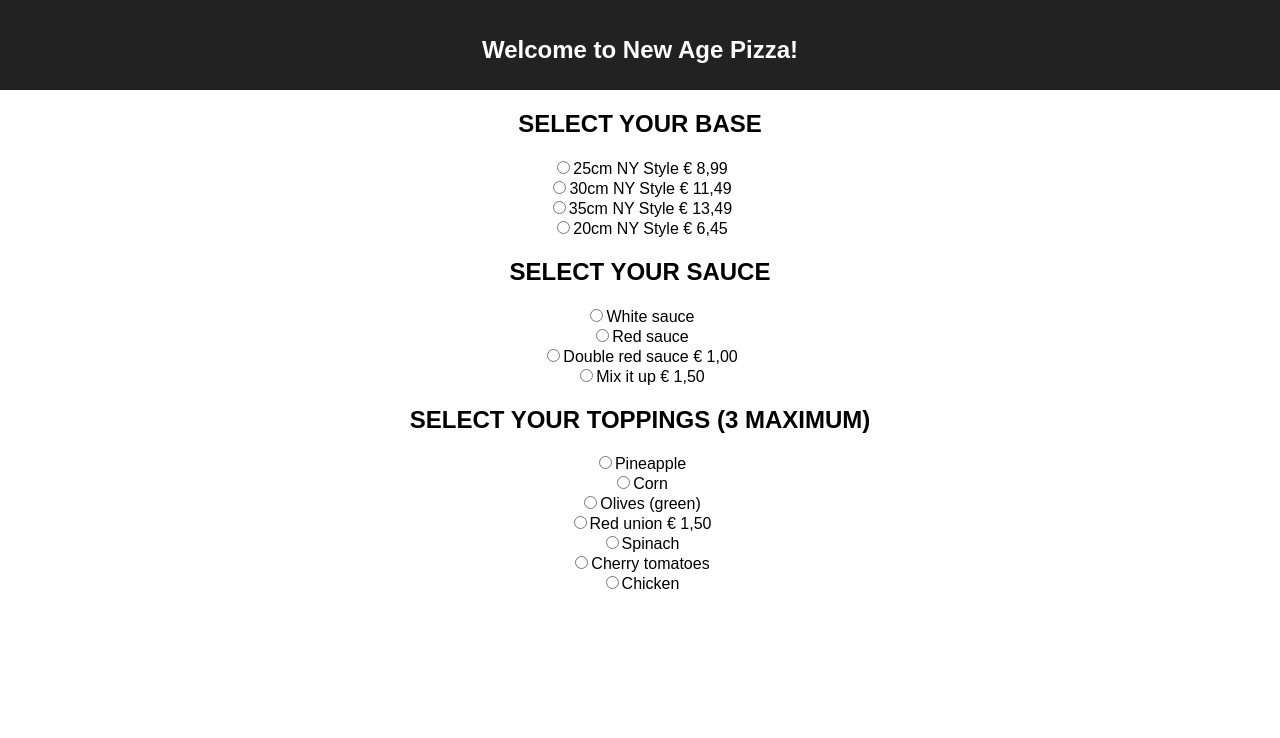
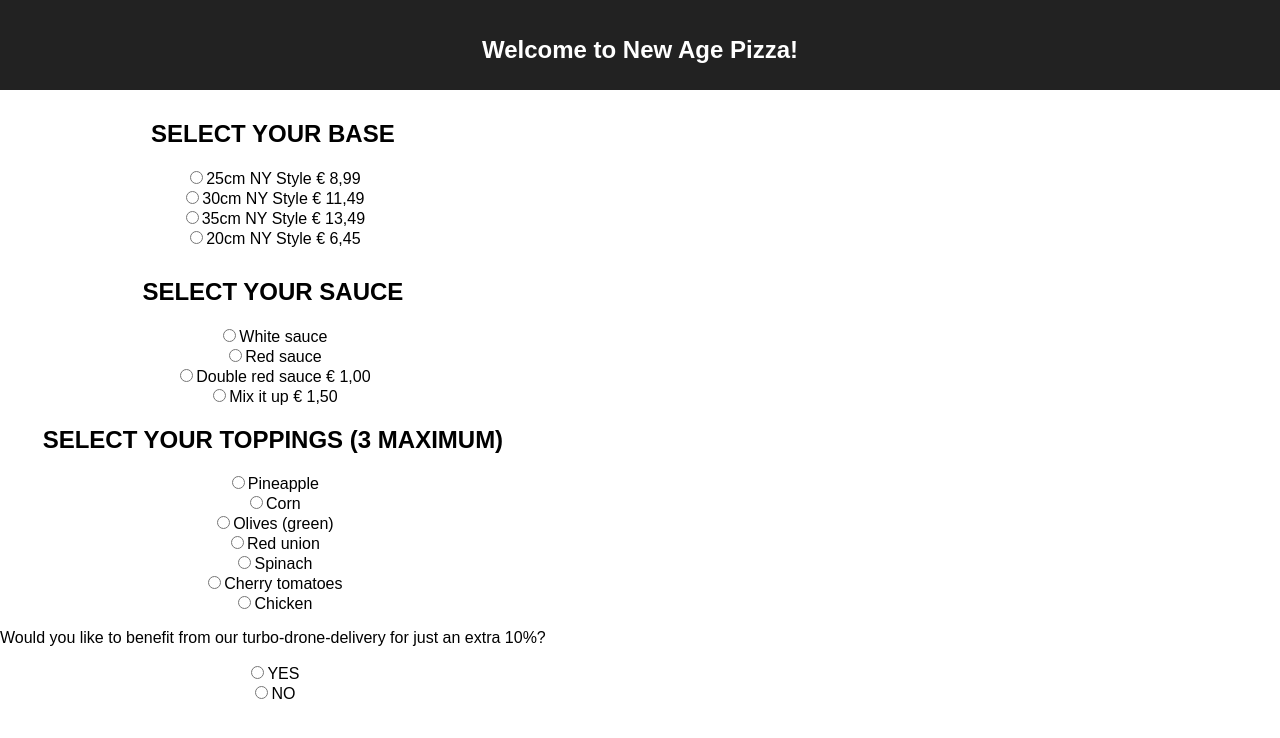
Before and after one commit to Nokeed24/week-6-assignment, a React (Create React App) app: page / in a window 1280 px wide. Shown: the top 738 px of the page. Built offline with nearby package versions, Linux system fonts and the light colour scheme.

Commit message:
trying to convert all to controlled components- RISKY COMMIT

```diff
--- a/src/App.css
+++ b/src/App.css
@@ -1,4 +1,6 @@
 .App {
+  display: flex;
+  flex-direction: column;
   text-align: center;
 }
 
@@ -12,3 +14,8 @@
 .App-title {
   font-size: 1.5em;
 }
+
+.mainbody {
+  display: flex;
+  flex-direction: row;
+}
--- a/src/App.js
+++ b/src/App.js
@@ -2,6 +2,7 @@ import React, { Component } from 'react';
 import BaseSelection from './components/BaseSelection'
 import SauceSelection from './components/SauceSelection'
 import ToppingSelection from './components/ToppingSelection'
+import Configuration from './containers/Configuration'
 import './App.css';
 
 class App extends Component {
@@ -11,9 +12,9 @@ class App extends Component {
         <header className="App-header">
           <h1 className="App-title">Welcome to New Age Pizza!</h1>
         </header>
-        <BaseSelection/>
-        <SauceSelection />
-        <ToppingSelection />
+        <div className="mainbody">
+          <Configuration />
+        </div>
       </div>
     );
   }
--- a/src/components/BaseSelection.js
+++ b/src/components/BaseSelection.js
@@ -1,5 +1,4 @@
 import React, { PureComponent } from 'react'
-import PropTypes from 'prop-types'
 import { connect } from 'react-redux'
 import { selectBase } from '../actions/pizza'
 import './BaseSelection.css'
--- a/src/components/SauceSelection.js
+++ b/src/components/SauceSelection.js
@@ -1,5 +1,5 @@
 import React, { PureComponent } from 'react'
-import PropTypes from 'prop-types'
+
 import { connect } from 'react-redux'
 import { selectSauce } from '../actions/pizza'
 
--- a/src/components/ToppingSelection.js
+++ b/src/components/ToppingSelection.js
@@ -1,5 +1,4 @@
 import React, { PureComponent } from 'react'
-import PropTypes from 'prop-types'
 import { connect } from 'react-redux'
 import { selectTopping } from '../actions/pizza'
 
@@ -13,57 +12,65 @@ export class ToppingSelection extends PureComponent {
 
   handleChange(event) {
     let selectedTopping = event.target.value
-    console.log(selectedTopping)
     let newtoppings = this.state.toppings
-    newtoppings.push(event.target.value)
-    this.setState({toppings: newtoppings})
-    this.props.selectTopping(newtoppings)
+    if(newtoppings.includes(selectedTopping)){
+      newtoppings.pop(selectedTopping)
+      this.setState({toppings: newtoppings})
+      this.props.selectTopping(newtoppings)
+    }
+    if (newtoppings.length < 3){
+      newtoppings.push(event.target.value)
+      this.setState({toppings: newtoppings})
+      this.props.selectTopping(newtoppings)
+    }
+
   }
 
   render() {
+
     return (
       <div className="ToppingSelection">
         <h2>SELECT YOUR TOPPINGS (3 MAXIMUM)</h2>
-        <form onChange={this.handleChange} onSubmit={this.handleSubmit}>
+        <form onChange={this.handleChange}>
           <div className="radio">
             <label>
-              <input type="radio" value="Pineapple"/>
+              <input type="radio" value="Pineapple" checked={this.state.toppings.includes("Pineapple") && this.state.toppings.length <= 3} onChange={this.handleChange}/>
               Pineapple
             </label>
           </div>
           <div className="radio">
             <label>
-              <input type="radio" value="Corn" />
+              <input type="radio" value="Corn" checked={this.state.toppings.includes("Corn") && this.state.toppings.length <= 3} onChange={this.handleChange}/>
               Corn
             </label>
           </div>
           <div className="radio">
             <label>
-              <input type="radio" value="Olives (green)" />
+              <input type="radio" value="Olives (green)" checked={this.state.toppings.includes("Olives (green)") && this.state.toppings.length <= 3} onChange={this.handleChange}/>
               Olives (green)
             </label>
           </div>
           <div className="radio">
             <label>
-              <input type="radio" value="Red union" /*checked={this.state.toppings.includes("Red union")}*//>
-              Red union € 1,50
+              <input type="radio" value="Red union" checked={this.state.toppings.includes("Red union") && this.state.toppings.length <= 3} onChange={this.handleChange}/>
+              Red union
             </label>
           </div>
           <div className="radio">
             <label>
-              <input type="radio" value="Spinach" />
+              <input type="radio" value="Spinach" checked={this.state.toppings.includes("Spinach") && this.state.toppings.length <= 3} onChange={this.handleChange}/>
               Spinach
             </label>
           </div>
           <div className="radio">
             <label>
-              <input type="radio" value="Cherry tomatoes" />
+              <input type="radio" value="Cherry tomatoes" checked={this.state.toppings.includes("Cherry tomatoes") && this.state.toppings.length <= 3} onChange={this.handleChange}/>
               Cherry tomatoes
             </label>
           </div>
           <div className="radio">
             <label>
-              <input type="radio" value="Chicken" />
+              <input type="radio" value="Chicken" checked={this.state.toppings.includes("Chicken") && this.state.toppings.length <= 3} onChange={this.handleChange}/>
               Chicken
             </label>
           </div>
@@ -73,9 +80,6 @@ export class ToppingSelection extends PureComponent {
   }
 }
 
-const mapStateToProps = ({ base }) => ({
-  base
-});
 
 //export default connect(mapStateToProps, mapDispatchToProps)(ItemList);
-export default connect(mapStateToProps, {selectTopping})(ToppingSelection)
+export default connect(null, {selectTopping})(ToppingSelection)
--- /dev/null
+++ b/src/components/TurboSelection.js
@@ -0,0 +1,48 @@
+import React, { PureComponent } from 'react'
+import { connect } from 'react-redux'
+import { selectTurbo } from '../actions/pizza'
+
+export class TurboSelection extends PureComponent {
+  constructor(props) {
+    super(props);
+    this.state = {turbo: false};
+    this.handleChange = this.handleChange.bind(this);
+  }
+
+  handleChange(event) {
+    const turboTrue = event.target.value === 'true' ? true : false
+    console.log(turboTrue)
+    //this.setState({turbo: turboTrue})
+    this.props.selectTurbo(turboTrue)
+  }
+
+  render() {
+    const {turboDD} = this.props
+    return (
+      <div className="TurboSelection">
+      <p>Would you like to benefit from our turbo-drone-delivery for just an extra 10%?</p>
+        <form onChange={this.handleChange} onSubmit={this.handleSubmit}>
+        <div className="radio">
+          <label>
+            <input type="radio" value="true" checked={turboDD === true} onChange={this.handleChange}/>
+            YES
+          </label>
+      </div>
+      <div className="radio">
+          <label>
+            <input type="radio" value="false" checked={turboDD === false} onChange={this.handleChange}/>
+            NO
+          </label>
+      </div>
+      </form>
+      </div>
+    );
+  }
+}
+
+// const mapStateToProps = ({ turboDD }) => ({
+//   turboDD
+// });
+
+//export default connect(mapStateToProps, mapDispatchToProps)(ItemList);
+export default connect(null, {selectTurbo})(TurboSelection)
--- /dev/null
+++ b/src/containers/Configuration.css
@@ -0,0 +1,4 @@
+.configuration {
+  display: flex;
+  flex-direction: column;
+}
--- /dev/null
+++ b/src/containers/Configuration.js
@@ -0,0 +1,45 @@
+import React, { PureComponent } from 'react'
+import { connect } from 'react-redux'
+import { selectBase } from '../actions/pizza'
+import BaseSelection from '../components/BaseSelection'
+import SauceSelection from '../components/SauceSelection'
+import ToppingSelection from '../components/ToppingSelection'
+import TurboSelection from '../components/TurboSelection';
+import './Configuration.css'
+
+export class Configuration extends PureComponent {
+  constructor(props) {
+    super(props);
+    this.state = {base: 'none'};
+
+    this.handleChange = this.handleChange.bind(this);
+  }
+
+  handleChange(event) {
+    let SelectedBase = event.target.value
+    console.log(SelectedBase)
+    this.setState({base: event.target.value})
+    this.props.selectBase(SelectedBase)
+  }
+
+  render() {
+    return (
+      <div className="configuration">
+        <BaseSelection />
+        <SauceSelection />
+        <ToppingSelection />
+        <TurboSelection />
+      </div>
+    )
+  }
+}
+
+const mapStateToProps = ({ base, sauce, toppings, turboDD }) => ({
+  base,
+  sauce,
+  toppings,
+  turboDD
+});
+
+//export default connect(mapStateToProps, mapDispatchToProps)(ItemList);
+export default connect(mapStateToProps, null)(Configuration)
--- a/src/reducers/toppings.js
+++ b/src/reducers/toppings.js
@@ -3,7 +3,7 @@ import { SELECT_TOPPING } from '../actions/types'
 export default (state = [], { type, payload } = {}) => {
     switch(type) {
         case SELECT_TOPPING:
-            return payload
+            return payload.toppings
         default:
             return state
     }
--- a/src/reducers/turboDD.js
+++ b/src/reducers/turboDD.js
@@ -3,7 +3,7 @@ import { SELECT_TURBO } from '../actions/types'
 export default (state = false, { type, payload } = {}) => {
     switch(type) {
         case SELECT_TURBO:
-            return payload
+            return payload.turbo
         default:
             return state
     }
```
Also changed, not shown: src/containers/Price.js (added).
